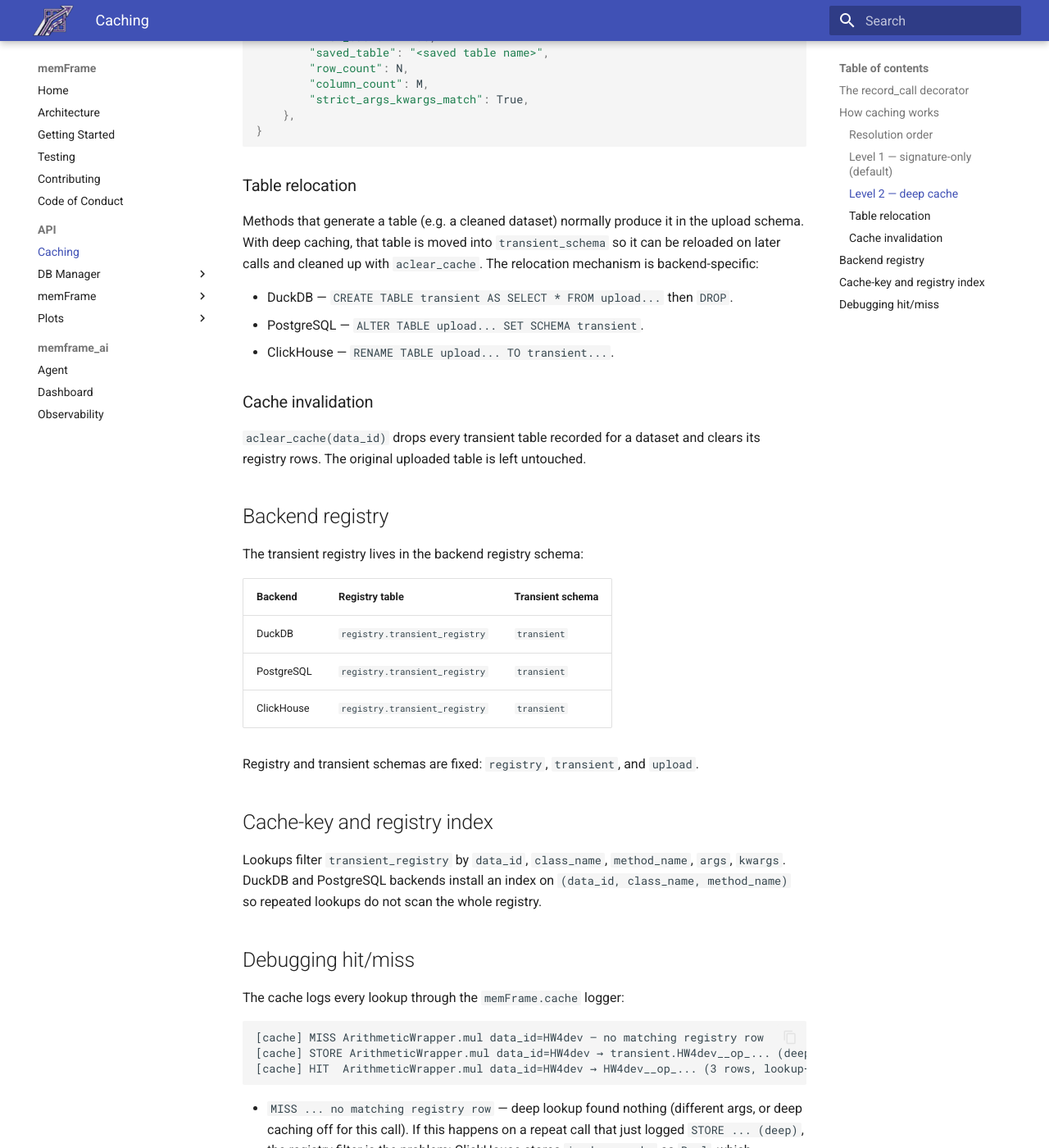
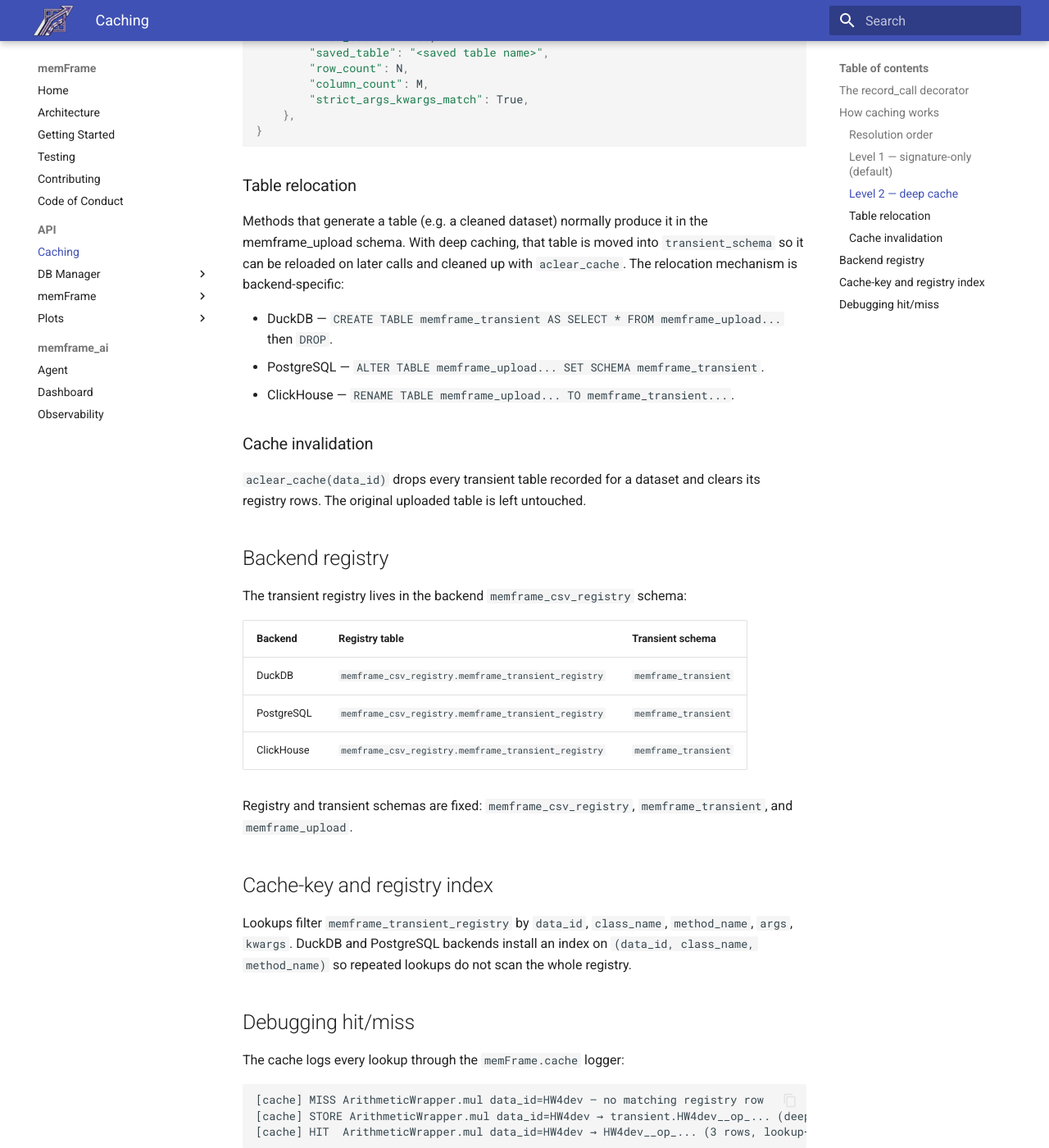
Before and after one commit to Debojit95/memFrame, an MkDocs documentation site: the page built from docs/api/caching.md, in a window 1280 px wide and 1400 px high, scrolled down 1745 px. Shown: the whole window at 82% size. Built offline with MkDocs 1.6.1 and Material for MkDocs 9.7.7, drawn with Linux system fonts in a browser that asks for light colours; some of the changed text lies outside the part shown.

Commit message:
docs: update schema/table references to memframe_* rename
Reflect the upload->memframe_upload, transient->memframe_transient,
registry->memframe_csv_registry rename and the csv_registry/
transient_registry table renames across architecture, upload-manager,
caching, and syncdb docs. Add a CHANGELOG [Unreleased] entry; leave the
historical 0.3.0rc1 entry untouched.

```diff
--- a/docs/api/caching.md
+++ b/docs/api/caching.md
@@ -11,7 +11,7 @@ so repeat work is either recorded (cheap signature logging) or fully reused
 `record_call` is a `CacheManager` instance (`from memframe.cache import
 record_call, CacheManager`). Every analytics orchestrator method (`selection`,
 `inspection`, `cleaning`, `stats`, `arithmetic`) is decorated with it. The
-decorator wraps the method, records the call into the `transient_registry`
+decorator wraps the method, records the call into the `memframe_transient_registry`
 table, and — for deep cache — persists the returned DataFrame as a transient
 table.
 
@@ -37,7 +37,7 @@ requests and disables deep caching for the whole session.
 
 ### Level 1 — signature-only (default)
 
-Every call records its identity into `transient_registry`:
+Every call records its identity into `memframe_transient_registry`:
 
 - `data_id` — the dataset the call ran on
 - `opidx` — monotonically increasing operation index per dataset
@@ -84,13 +84,13 @@ method**:
 ### Table relocation
 
 Methods that generate a table (e.g. a cleaned dataset) normally produce it in
-the upload schema. With deep caching, that table is moved into
+the memframe_upload schema. With deep caching, that table is moved into
 `transient_schema` so it can be reloaded on later calls and cleaned up with
 `aclear_cache`. The relocation mechanism is backend-specific:
 
-- DuckDB — `CREATE TABLE transient AS SELECT * FROM upload...` then `DROP`.
-- PostgreSQL — `ALTER TABLE upload... SET SCHEMA transient`.
-- ClickHouse — `RENAME TABLE upload... TO transient...`.
+- DuckDB — `CREATE TABLE memframe_transient AS SELECT * FROM memframe_upload...` then `DROP`.
+- PostgreSQL — `ALTER TABLE memframe_upload... SET SCHEMA memframe_transient`.
+- ClickHouse — `RENAME TABLE memframe_upload... TO memframe_transient...`.
 
 ### Cache invalidation
 
@@ -99,20 +99,20 @@ clears its registry rows. The original uploaded table is left untouched.
 
 ## Backend registry
 
-The transient registry lives in the backend registry schema:
+The transient registry lives in the backend `memframe_csv_registry` schema:
 
 | Backend | Registry table | Transient schema |
 | --- | --- | --- |
-| DuckDB | `registry.transient_registry` | `transient` |
-| PostgreSQL | `registry.transient_registry` | `transient` |
-| ClickHouse | `registry.transient_registry` | `transient` |
+| DuckDB | `memframe_csv_registry.memframe_transient_registry` | `memframe_transient` |
+| PostgreSQL | `memframe_csv_registry.memframe_transient_registry` | `memframe_transient` |
+| ClickHouse | `memframe_csv_registry.memframe_transient_registry` | `memframe_transient` |
 
-Registry and transient schemas are fixed: `registry`, `transient`, and
-`upload`.
+Registry and transient schemas are fixed: `memframe_csv_registry`, `memframe_transient`, and
+`memframe_upload`.
 
 ## Cache-key and registry index
 
-Lookups filter `transient_registry` by `data_id`, `class_name`, `method_name`,
+Lookups filter `memframe_transient_registry` by `data_id`, `class_name`, `method_name`,
 `args`, `kwargs`. DuckDB and PostgreSQL backends install an index on
 `(data_id, class_name, method_name)` so repeated lookups do not scan the whole
 registry.
```
Also changed, not shown: CHANGELOG.md (+3 -0 lines), docs/api/syncdb.md (+2 -2 lines), docs/api/upload-manager.md (+2 -2 lines), docs/architecture.md (+2 -2 lines).
